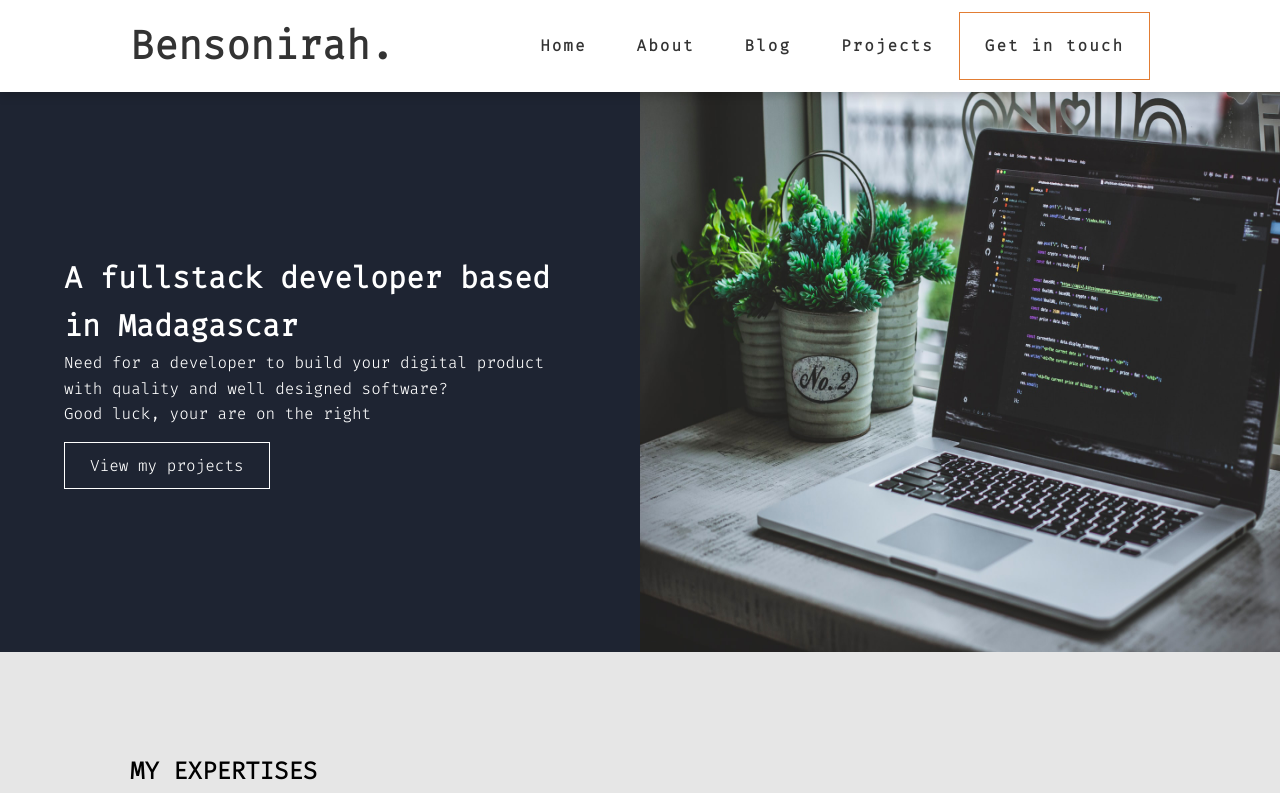
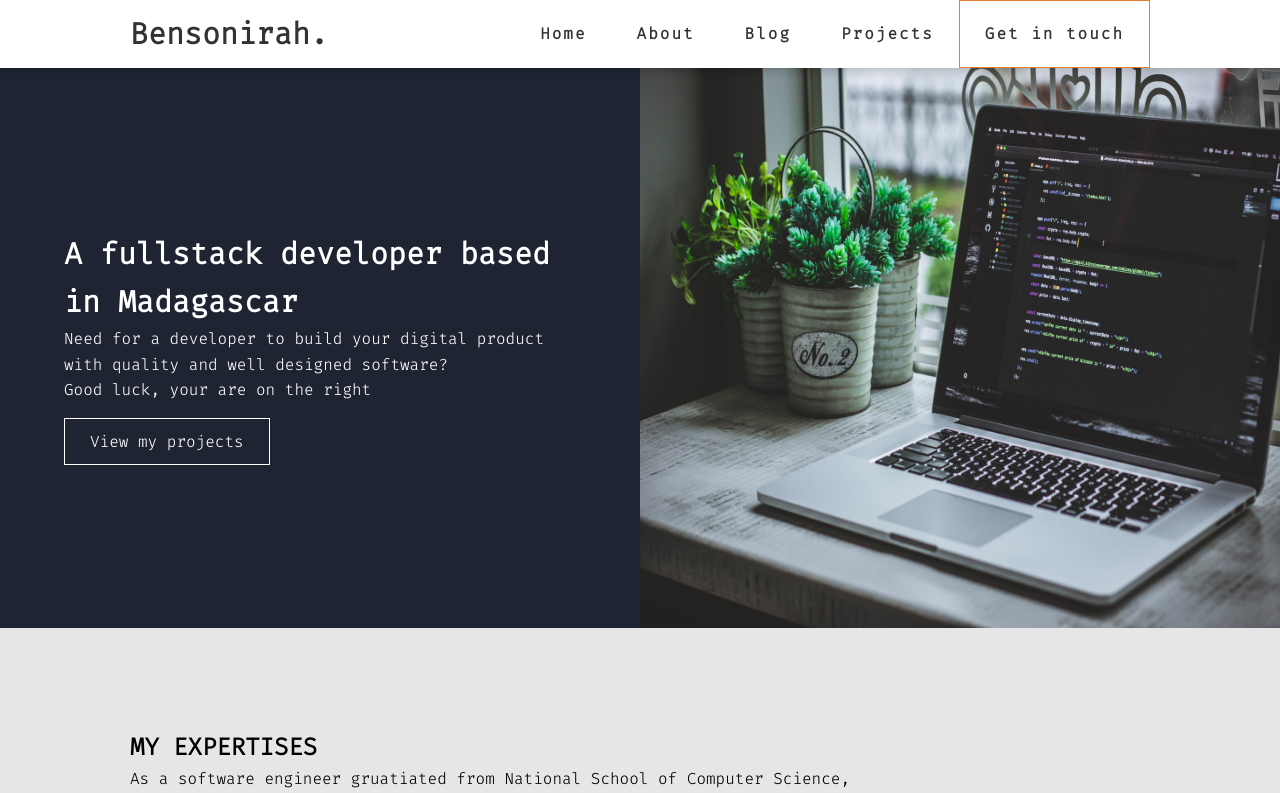
Before and after one commit to bensonirah/b.randrianariso, a Next.js app: page / in a window 1280 px wide. Shown: the top 793 px of the page. Built offline with nearby package versions, Linux system fonts and the light colour scheme.

Commit message:
customize header nav

```diff
--- a/styles/global.css
+++ b/styles/global.css
@@ -5,24 +5,21 @@
 }
 
 body {
-  /*font-family: sans-serif;*/
   font-family: 'Fira Code', monospace;
   line-height: 1.6;
 }
 
 header {
-  background-color: #fff;
+  background-color: rgba(255, 255, 255, 0.25);
+  backdrop-filter: blur(10px);
   box-shadow: 0px 3px 10px rgba(0, 0, 0, 0.2);
-  padding: 12px 0px;
-  position: relative;
   position: sticky;
   top: 0px;
 }
 
 .logo {
-  font-size: 40px;
-  font-weight: 700;
-  /*font-family: sans-serif;*/
+  font-size: 1.875rem;
+  font-weight: bold;
   text-decoration: none;
   color: #333;
 }
```
